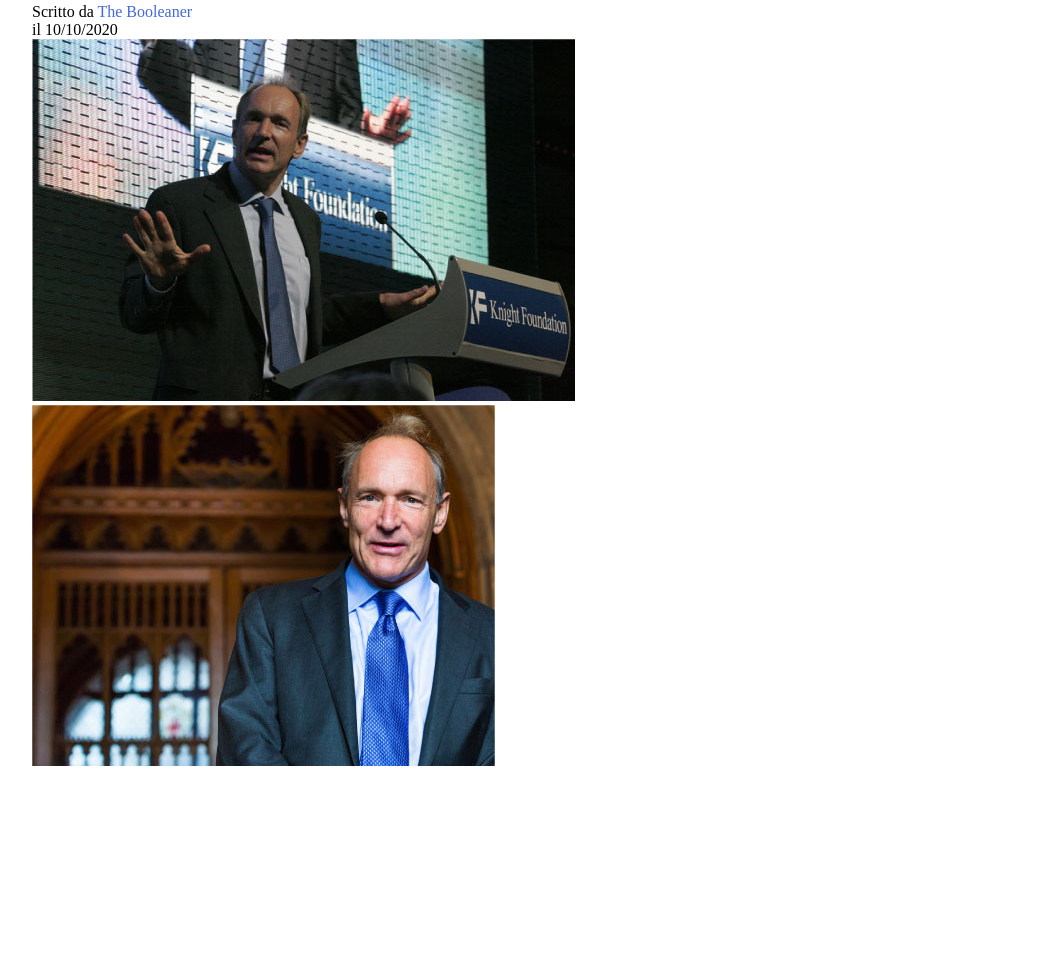
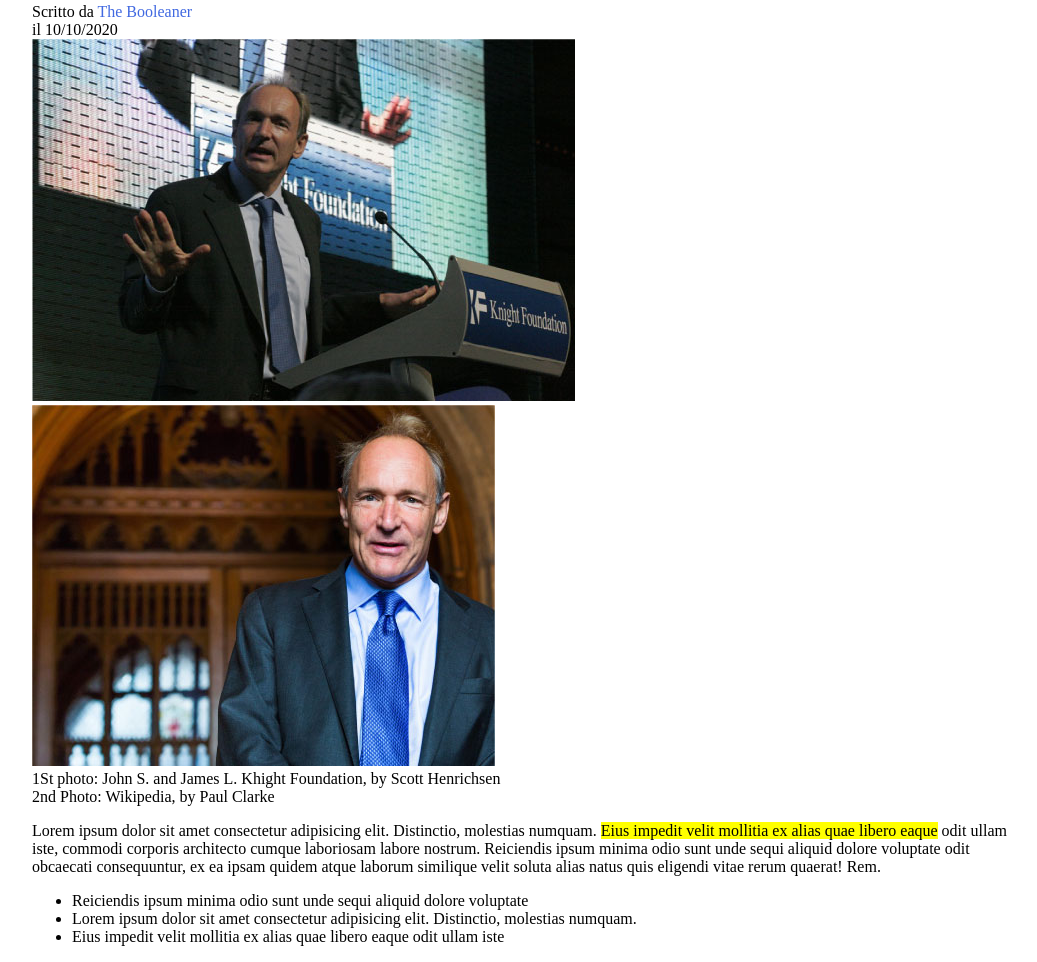
Before and after one commit to dumi994/html-css-booleaner, a plain HTML site: page index.html in a window 1280 px wide. Shown: the part 364-1326 px from the top of the page, without its empty margins (118-1155 px from the left). Before the commit the page ends 1142 px from the top, so only its background shows below. Drawn offline with Linux system fonts and the light colour scheme.

Commit message:
aggiunta ul

```diff
--- a/index.html
+++ b/index.html
@@ -8,6 +8,7 @@
     <title>Document</title>
 </head>
 <body>
+    <!-- header documento -->
     <header>
       <div class="header">
        <div class="logo">
@@ -15,13 +16,24 @@
       </div>
       <h1>Internet deve essere al servizio del "bene pubblico": Il manifesto di Tim Berners-Lee</h1>
       <span>Scritto da <span class="booleaner">The Booleaner</span><br>il 10/10/2020</span>
-      <div>
-        <img src="./img/tim-1.jpg" alt="">
-        <img src="./img/tim-2.jpg" alt="">
-      </div>
     </header>
+      <!-- /header documento -->
+
+
     <main>
-
+   <!-- contenuto -->
+        <div class="">
+            <img src="./img/tim-1.jpg" alt="">
+            <img src="./img/tim-2.jpg" alt="">
+        </div>
+         <span>1St photo: John S. and James L. Khight Foundation, by Scott Henrichsen <br> 2nd Photo: Wikipedia, by Paul Clarke</span>
+         <p>Lorem ipsum dolor sit amet consectetur adipisicing elit. Distinctio, molestias numquam. <mark>Eius impedit velit mollitia ex alias quae libero eaque</mark> odit ullam iste, commodi corporis architecto cumque laboriosam labore nostrum.
+         Reiciendis ipsum minima odio sunt unde sequi aliquid dolore voluptate odit obcaecati consequuntur, ex ea ipsam quidem atque laborum similique velit soluta alias natus quis eligendi vitae rerum quaerat! Rem.</p>
+             <ul>
+                 <li>Reiciendis ipsum minima odio sunt unde sequi aliquid dolore voluptate</li>
+                 <li>Lorem ipsum dolor sit amet consectetur adipisicing elit. Distinctio, molestias numquam. </li>
+                 <li>Eius impedit velit mollitia ex alias quae libero eaque odit ullam iste</li>
+             </ul>
     </main>
 </body>
 </html>
```
Also changed, not shown: style.css (line endings or trailing spaces).
